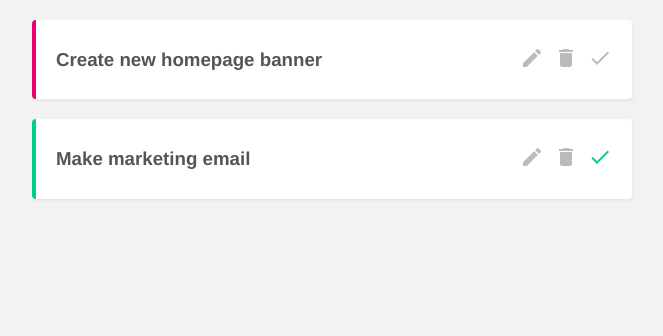
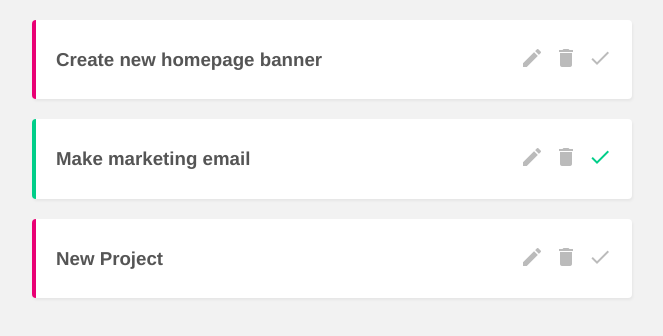
Before and after one commit to ciamac-da/vue-project-planner, a Vue app: page / in a window 1280 px wide. Shown: the top 336 px of the page, without its empty margins (308-971 px from the left). Built offline with nearby package versions, Linux system fonts and the light colour scheme; data requests are answered from the project's data file.

Commit message:
Verified by Marti4n 1.0.8 adding new projects

```diff
--- a/data/db.json
+++ b/data/db.json
@@ -11,6 +11,12 @@
       "title": "Make marketing email",
       "details": "Lorem ipsum",
       "complete": true
+    },
+    {
+      "title": "New Project",
+      "details": "bla bla bla",
+      "complete": false,
+      "id": 3
     }
   ]
 }
--- a/src/views/AddProject.vue
+++ b/src/views/AddProject.vue
@@ -18,10 +18,21 @@
     },
     methods: {
         handleSubmit() {
-            console.log(this.title, this.details)
-        }
+            let project = {
+                title: this.title,
+                details: this.details,
+                complete: false
+            }
+            fetch("http://localhost:3000/projects", {
+                method: "POST",
+                headers: { "Content-Type": "application/json" },
+                body: JSON.stringify(project)
+            }).then(() => {
+                this.$router.push("/")
+                }).catch(err => console.log(err))
     }
-}
+    }
+    }
 </script>
 
 <style>
```
Also changed, not shown: 1 other file (tests, documents, lock files or other folders).
